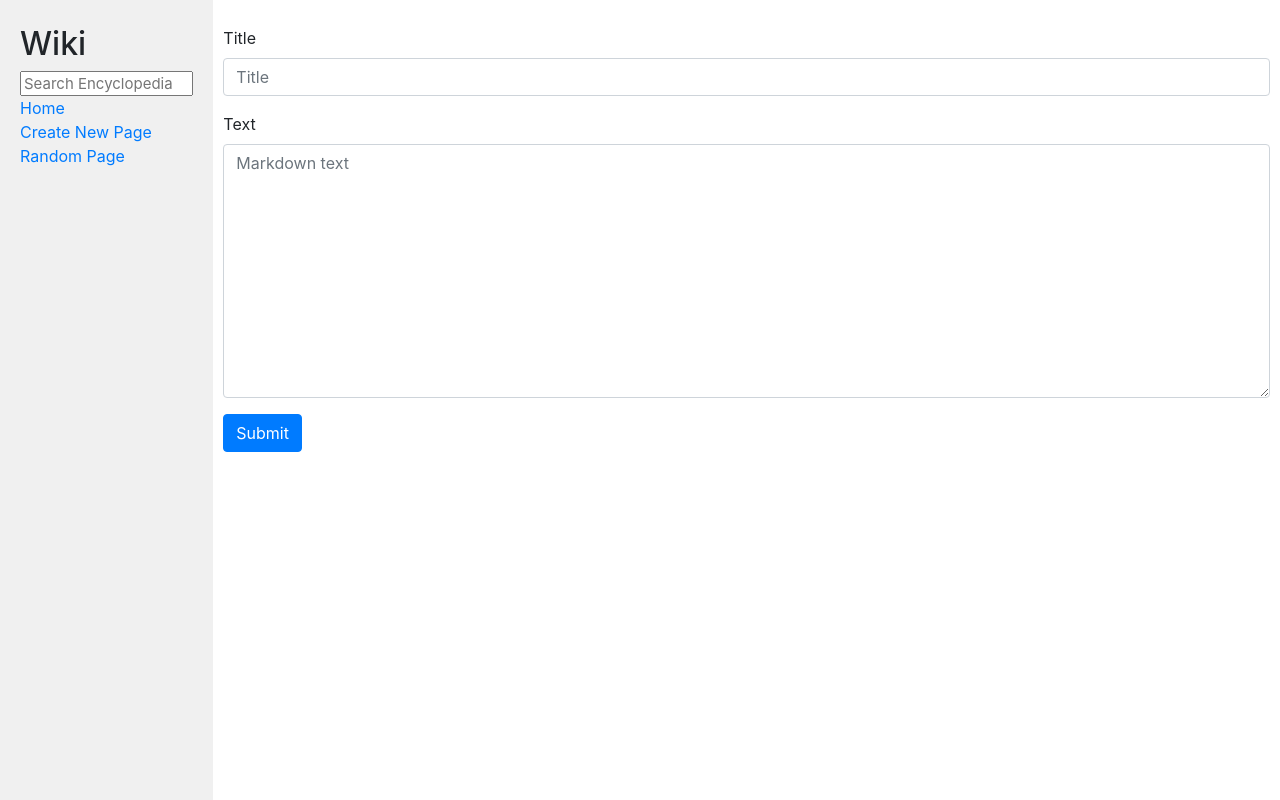
After one commit to alfiomartini/wiki, a Django app: page /wiki/newpage/ in a window 1280 px wide. The commit adds this page. Run offline with Django 3.2, Linux system fonts and the light colour scheme; some libraries are stand-ins or nearby versions.

Commit message:
Added 'Create New Page' action

```diff
--- a/encyclopedia/static/encyclopedia/styles.css
+++ b/encyclopedia/static/encyclopedia/styles.css
@@ -12,10 +12,10 @@ h1 {
     padding-top: 20px;
 }
 
-textarea {
+/* textarea {
     height: 90vh;
     width: 80%;
-}
+} */
 
 .main {
     padding: 10px;
--- a/encyclopedia/templates/encyclopedia/layout.html
+++ b/encyclopedia/templates/encyclopedia/layout.html
@@ -20,7 +20,7 @@
                         <a href="{% url 'index' %}">Home</a>
                     </div>
                     <div>
-                        Create New Page
+                       <a href="{% url 'newpage' %}">Create New Page</a>
                     </div>
                     <div>
                         <a href="{% url 'random_page' %}">Random Page</a>
--- /dev/null
+++ b/encyclopedia/templates/encyclopedia/newpage.html
@@ -0,0 +1,22 @@
+{% extends "encyclopedia/layout.html" %}
+
+{% block title %}
+    New Page
+{% endblock %}
+
+{% block body %}
+<form class="mt-3" id="form-newpage" action="{% url 'newpage' %}" method="post">
+  {% csrf_token %}
+  <div class="form-group">
+      <label for="title"> Title </label>
+      <input class="form-control" name="title" placeholder="Title"
+        type="text" value=""  id="title" required>
+  </div>
+  <div class="form-group">
+    <label for="text">Text</label>
+    <textarea class="form-control" rows="10"  name='text'
+      placeholder = "Markdown text" value="" minlength=30 id="text" required></textarea>
+  </div>
+  <input class = "btn btn-primary" type="submit" value="Submit">
+</form>
+{% endblock %}
--- a/encyclopedia/urls.py
+++ b/encyclopedia/urls.py
@@ -4,5 +4,6 @@ from . import views
 urlpatterns = [
   path("", views.index, name='index'),
   path("wiki/<str:entry_id>", views.entry, name='entry'),
-  path("wiki/random/", views.random_page, name='random_page')
+  path("wiki/random/", views.random_page, name='random_page'),
+  path("wiki/newpage/", views.newpage, name='newpage'),
 ]
--- a/encyclopedia/views.py
+++ b/encyclopedia/views.py
@@ -8,20 +8,35 @@ from django.shortcuts import redirect
 # Create your views here.
 
 def index(request):
-  return render(request, "encyclopedia/index.html", {"entries":util.list_entries()})
+    return render(request, "encyclopedia/index.html", {"entries":util.list_entries()})
 
 def random_page(request):
-  entries = util.list_entries()
-  size = len(entries)
-  index = random.randint(0, size - 1)
-  entry_id = entries[index]
-  return redirect(f'/wiki/{entry_id}')
+    entries = util.list_entries()
+    size = len(entries)
+    index = random.randint(0, size - 1)
+    entry_id = entries[index]
+    return redirect(f'/wiki/{entry_id}')
 
 def entry(request, entry_id):
-  entry = util.get_entry(entry_id)
-  if entry:
-     entry = markdown2.markdown(entry)
-     # return HttpResponse(entry)
-     return render(request, "encyclopedia/entry.html", {'title':entry_id, 'content':entry})
-  else:
-     return render(request, "encyclopedia/error.html", {"message":f"Entry {entry_id} not found!"})
+    entry = util.get_entry(entry_id)
+    if entry:
+        entry = markdown2.markdown(entry)
+        # return HttpResponse(entry)
+        return render(request, "encyclopedia/entry.html", {'title':entry_id, 'content':entry})
+    else:
+        return render(request, "encyclopedia/error.html", {"message":f"Entry {entry_id} not found!"})
+
+def newpage(request):
+    if request.method == 'POST':
+        title = request.POST['title']
+        # print(title)
+        text = request.POST['text']
+        # print(text)
+        entries = util.list_entries()
+        if title in entries:
+            return render(request, 'encyclopedia/error.html', {'message':f"Entry {title} already exists!"})
+        else:
+            util.save_entry(title, text)
+            return redirect(f'/wiki/{title}')
+    else:
+        return render(request, 'encyclopedia/newpage.html')
```
Also changed, not shown: entries/Bootstrap.md (added, +9 -0 lines), entries/CSS.md (+1 -1 lines), entries/Django.md (+1 -1 lines), entries/Javascript.md (added, +9 -0 lines).
